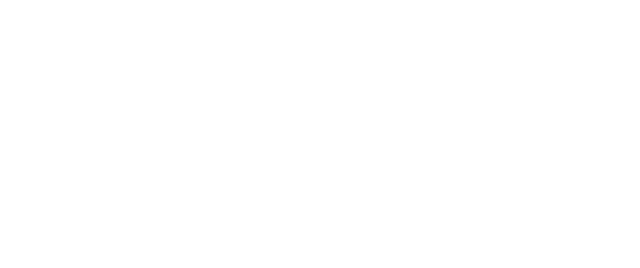
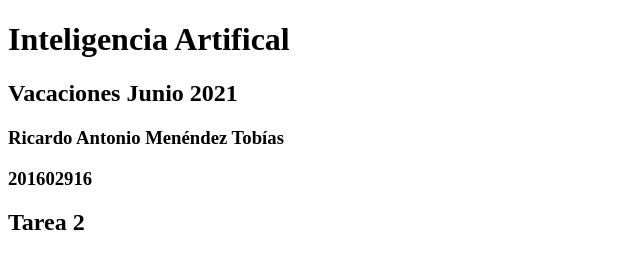
Before and after one commit to richimenendez/IA_201602916, a plain HTML site: page Tarea2/tarea2.html in a window 1280 px wide. Shown: the whole page, without its empty margins (0-640 px from the left). Drawn offline with Linux system fonts and the light colour scheme.

Commit message:
Tarea 2 start

```diff
--- a/Tarea2/tarea2.html
+++ b/Tarea2/tarea2.html
@@ -1,3 +1,16 @@
-<html>
-
+<!DOCTYPE html>
+<html lang="en">
+<head>
+    <meta charset="UTF-8">
+    <meta http-equiv="X-UA-Compatible" content="IE=edge">
+    <meta name="viewport" content="width=device-width, initial-scale=1.0">
+    <title>Document</title>
+</head>
+<body>
+    <h1>Inteligencia Artifical</h1>
+    <h2>Vacaciones Junio 2021</h2>
+    <h3>Ricardo Antonio Menéndez Tobías</h3>
+    <h3>201602916</h3>
+    <h2> Tarea 2</h2>
+</body>
 </html>
```
